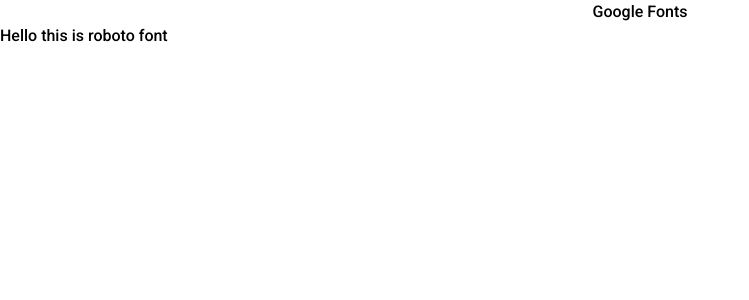
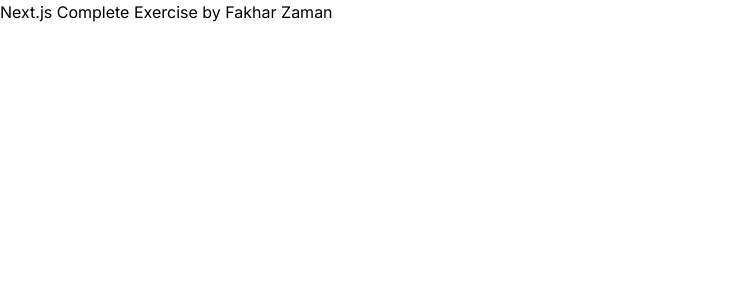
Before and after one commit to Fakher-Zaman/Software-Engineer-Intern, a Next.js app in the folder 8-NextJs/next-course/: page / in a window 1280 px wide. Shown: the top 300 px of the page, without its empty margins (0-749 px from the left). Built offline with nearby package versions, Linux system fonts and the light colour scheme.

Commit message:
Day 42 code (Next.js: Fetch Data ( Client Components ))

```diff
--- /dev/null
+++ b/8-NextJs/next-course/app/data/page.js
@@ -0,0 +1,31 @@
+"use client";
+
+import { useEffect, useState } from "react";
+
+const Data = () => {
+    const [product, setProduct] = useState([]);
+
+    useEffect(() => {
+        async function fetchData() {
+            let data = await fetch('https://jsonplaceholder.typicode.com/posts');
+            data = await data.json();
+            setProduct(data);
+            console.log(data);
+        }
+        fetchData();
+    }, [])
+
+    return (
+        <>
+            <ul>
+                {product?.map((p) => (
+                    <li key={p.id} className="border m-5 py-2 px-4 bg-yellow-100">
+                        <span>{p.title}</span>
+                    </li>
+                ))}
+            </ul>
+        </>
+    )
+}
+
+export default Data;
--- a/8-NextJs/next-course/app/globals.css
+++ b/8-NextJs/next-course/app/globals.css
@@ -1,18 +1,3 @@
 @tailwind base;
 @tailwind components;
 @tailwind utilities;
-
-ul {
-    display: flex;
-    justify-content: space-around;
-}
-
-.link {
-    list-style: none;
-    text-decoration: none;
-    margin: 10px;
-}
-
-h1 {
-    text-align: center;
-}
--- a/8-NextJs/next-course/app/page.js
+++ b/8-NextJs/next-course/app/page.js
@@ -1,16 +1,7 @@
-'use client'
-
-import React from 'react';
-import { Roboto } from 'next/font/google';
-
-const roboto = Roboto({ subsets: ['latin'], weight: '500' })
-
 const Home = () => {
-
   return (
     <section>
-      <h1 className={roboto.className}>Google Fonts</h1>
-      <h2 className={roboto.className}>Hello this is roboto font</h2>
+      <h1>Next.js Complete Exercise by Fakhar Zaman</h1>
     </section>
   )
 }
```
Also changed, not shown: 1 other file (tests, documents, lock files or other folders).
